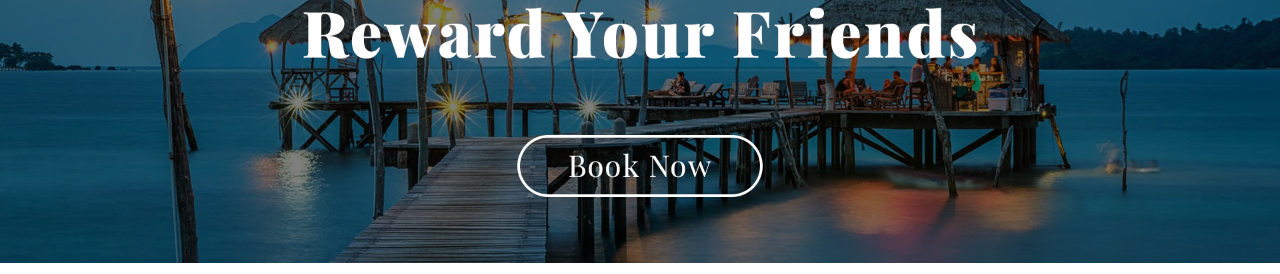
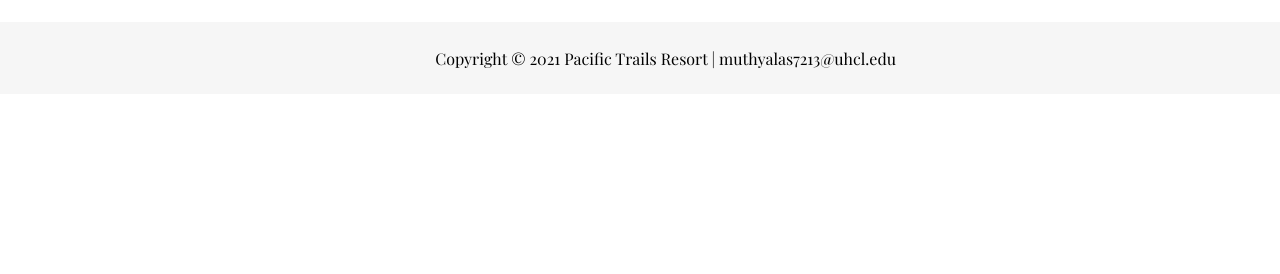
Before and after one commit to muthyalas721/PacificTrailsResort, a plain HTML site: page index.html in a window 1280 px wide. Shown: the part 1220-1494 px from the top of the page. After the commit the page ends 1314 px from the top, so only its background shows below. Drawn offline with nearby package versions, Linux system fonts and the light colour scheme; a web font is replaced by a local one.

Commit message:
Change in reward

```diff
--- a/index.html
+++ b/index.html
@@ -51,9 +51,9 @@
 		</div>
 	</div>
 	<!-- Reward -->
-	<div class="reward_Section">
+	<!-- <div class="reward_Section">
 		<img src="img/reward.png">
-	</div>
+	</div> -->
 	<!-- Contact -->
 	<div class="contact_Sec" id="contact">
 		<div class="cont_Tex">
```
